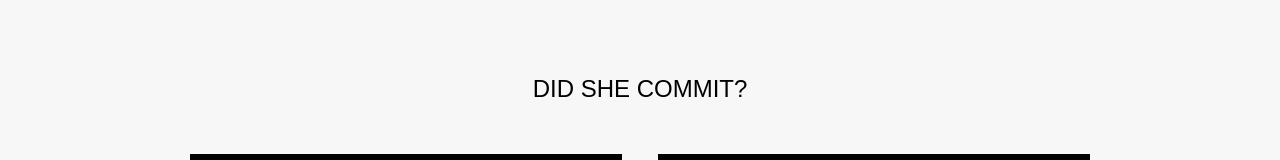
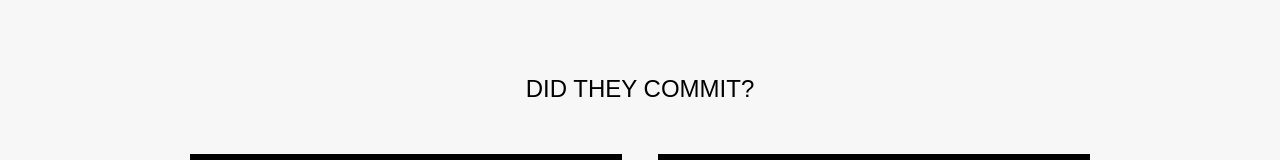
Before and after one commit to kateladenheim/commit, a website: page public/index.html in a window 1280 px wide. Shown: the part 370-530 px from the top of the page. Drawn offline with nearby package versions, Linux system fonts and the light colour scheme; no server answers; a web font is replaced by a local one.

Commit message:
Update index.html

```diff
--- a/public/index.html
+++ b/public/index.html
@@ -24,7 +24,7 @@
 
     <div class = "question">
         <div class="row">
-            <h2 class="title">DID SHE COMMIT?</h2>
+            <h2 class="title">DID THEY COMMIT?</h2>
         </div>
 
         <div class="row">
```
